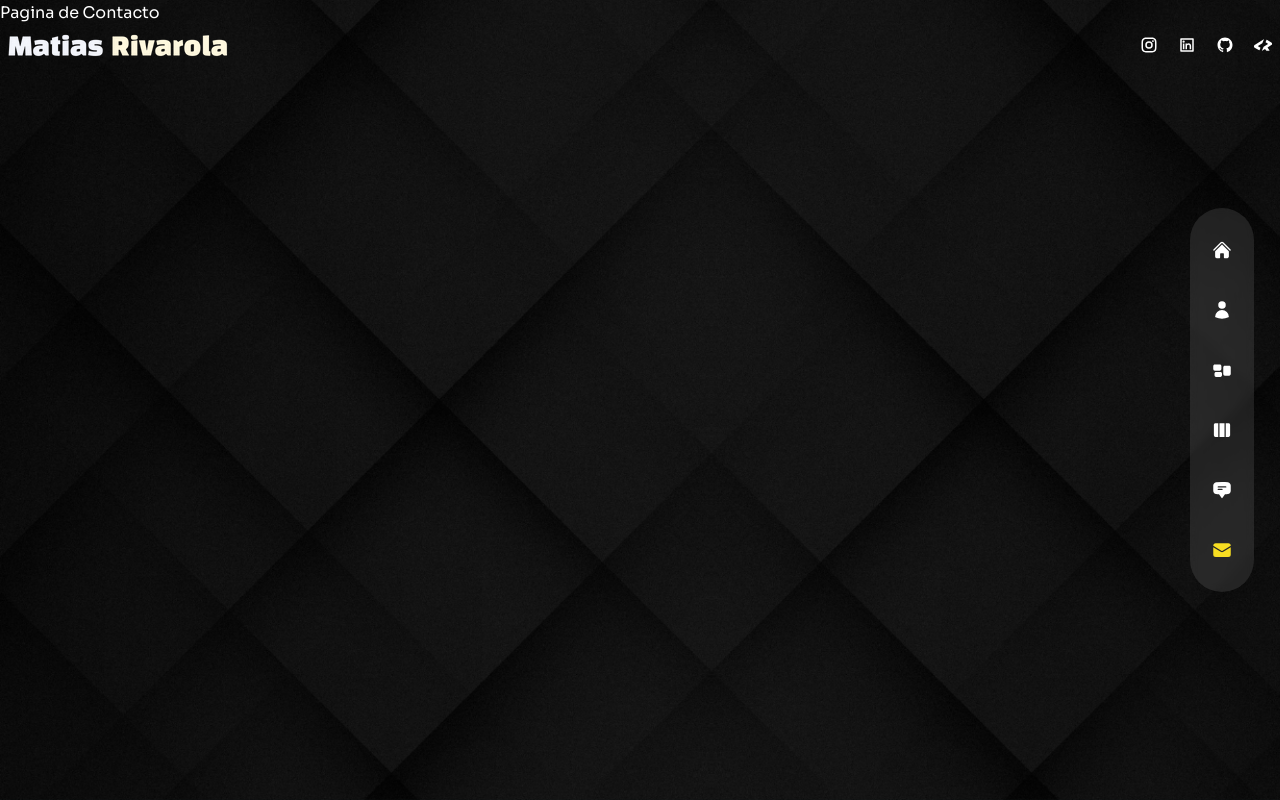
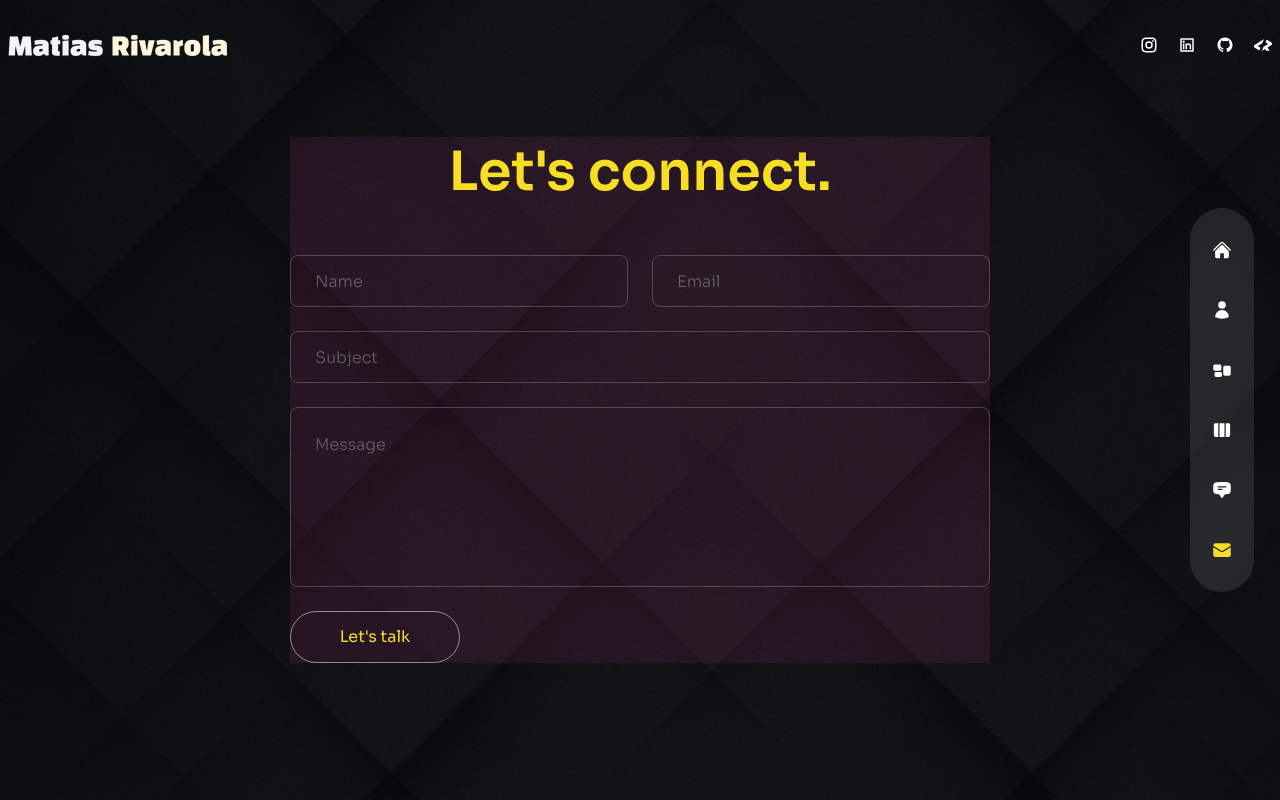
Before and after one commit to MatiRivarola/Portafolio, a Next.js app: page /pages/contact in a window 1280 px wide. Built offline with nearby package versions, Linux system fonts and the light colour scheme.

Commit message:
[ADD] contact page

```diff
--- a/src/app/pages/contact/page.jsx
+++ b/src/app/pages/contact/page.jsx
@@ -1,10 +1,41 @@
+import { BsArrowRight } from "react-icons/bs";
 
+import { motion } from "framer-motion";
 
-export default function ContactPage(){
+import { fadeIn } from "@/app/utils/variants";
 
-    return (
-        <div>
-            Pagina de Contacto
+export default function ContactPage() {
+  return (
+    <div className="h-full bg-primary/30">
+      <div className="container mx-auto py-32 text-accent xl:text-left flex items-center justify-center h-full">
+        <div className="flex flex-col w-full max-w-[700px] bg-pink-500/10">
+          <motion.h2
+          variants={fadeIn('up',0.2)}
+          initial='hidden'
+          animate='show'
+          exit='hidden'
+          className="h2 text-center mb-12">
+            Let's <span className="text-accent">connect.</span>
+          </motion.h2>
+          <motion.form
+          variants={fadeIn('up',0.4)}
+          initial='hidden'
+          animate='show'
+          exit='hidden'
+          className='flex-1 flex flex-col gap-6 w-full mx-auto'>
+            <div className="flex gap-x-6 w-full">
+              <input type="text" placeholder="name" className="input"/>
+              <input type="text" placeholder="email" className="input"/>
+            </div>
+              <input type="text" placeholder="subject" className="input"/>
+              <textarea placeholder="message" className="textarea"></textarea>
+              <button className='btn rounded-full border border-white/50 max-w-[170px] px-8 transition-all duration-300 flex items-center justify-center overflow-hidden hover:border-accent group'>
+                <span className="group-hover:-translate-y-[120%] group-hover:opacity-0 transition-all duration-500">Let's talk</span>
+                <BsArrowRight className="-translate-y-[120%] opacity-0 group-hover:flex group-hover:-translate-y-0 group-hover:opacity-100 transition-all duration-300 absolute text-[22px]"/>
+              </button>
+          </motion.form>
         </div>
-    )
+      </div>
+    </div>
+  );
 }
```
